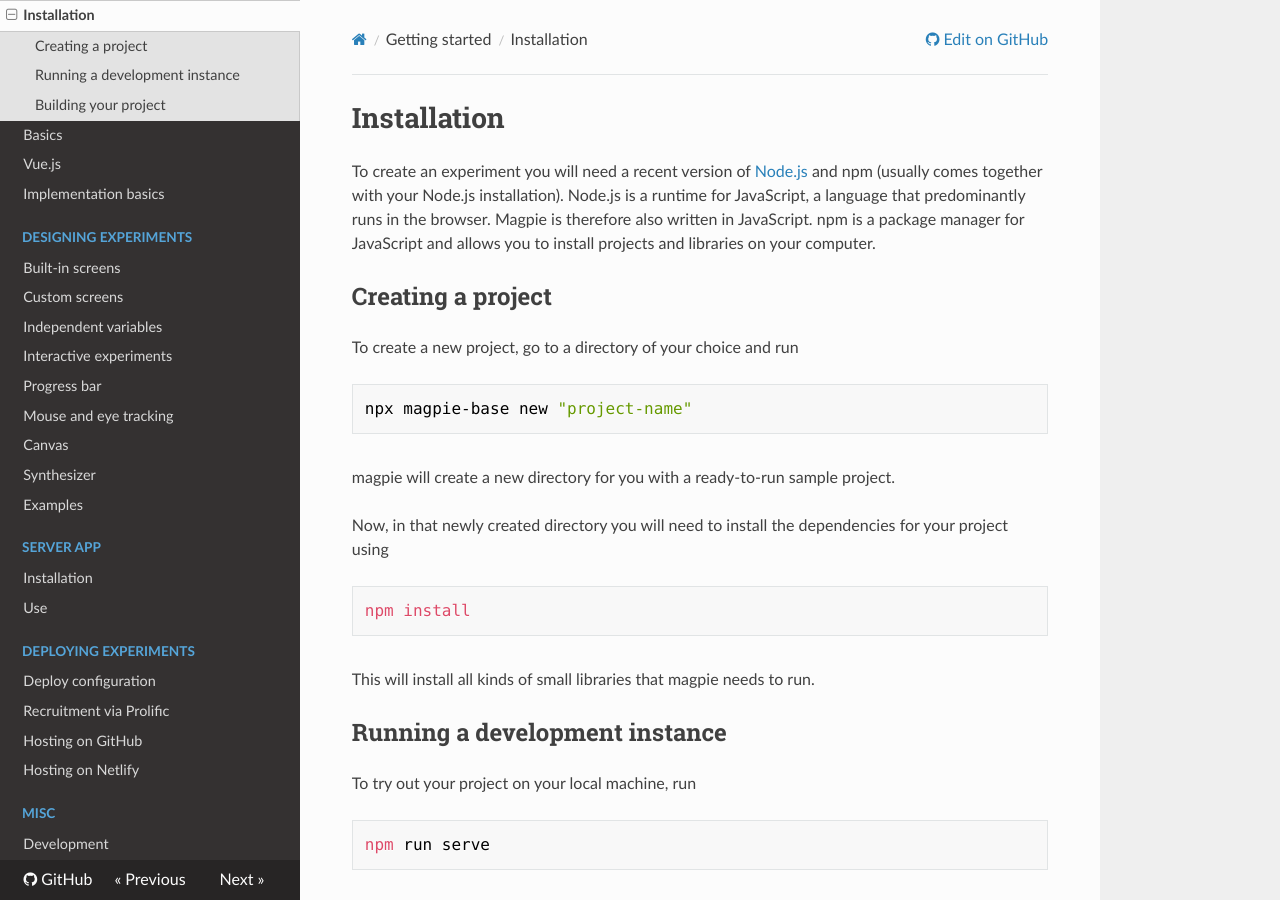
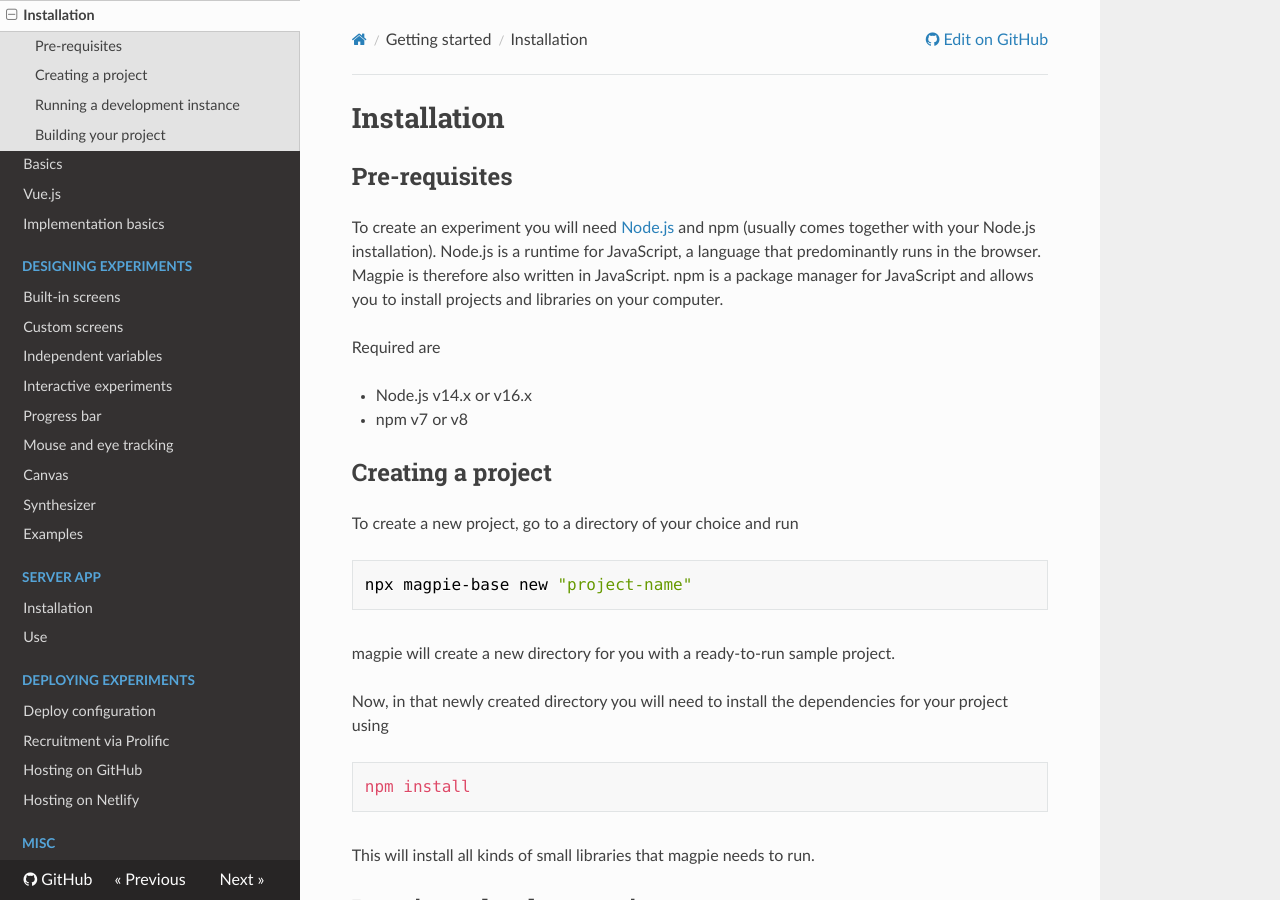
Before and after one commit to magpie-ea/magpie-v3-docs, an MkDocs documentation site: the page built from docs/00_getting_started/01_installation.md, in a window 1280 px wide and 900 px high. Built offline with MkDocs 1.6.1, drawn with Linux system fonts in a browser that asks for light colours.

Commit message:
Installation: Add specific node and npm version requirements

```diff
--- a/docs/00_getting_started/01_installation.md
+++ b/docs/00_getting_started/01_installation.md
@@ -1,6 +1,13 @@
 # Installation
-To create an experiment you will need a recent version of [Node.js](https://nodejs.org) and npm (usually comes together with your Node.js installation).
+
+## Pre-requisites
+To create an experiment you will need [Node.js](https://nodejs.org) and npm (usually comes together with your Node.js installation).
 Node.js is a runtime for JavaScript, a language that predominantly runs in the browser. Magpie is therefore also written in JavaScript. npm is a package manager for JavaScript and allows you to install projects and libraries on your computer.
+
+Required are
+
+* Node.js v14.x or v16.x
+* npm v7 or v8
 
 ## Creating a project
 To create a new project, go to a directory of your choice and run
```
